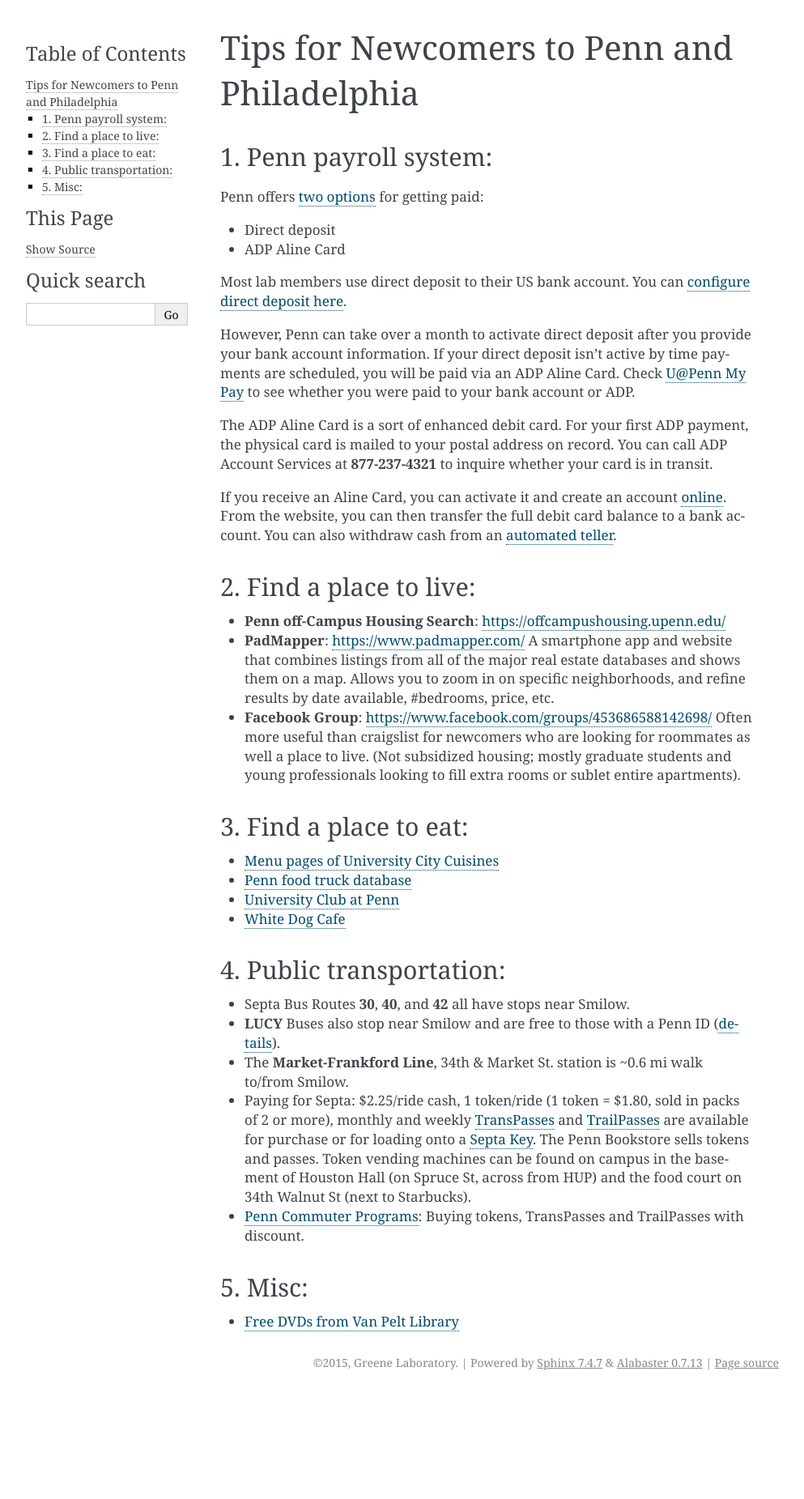
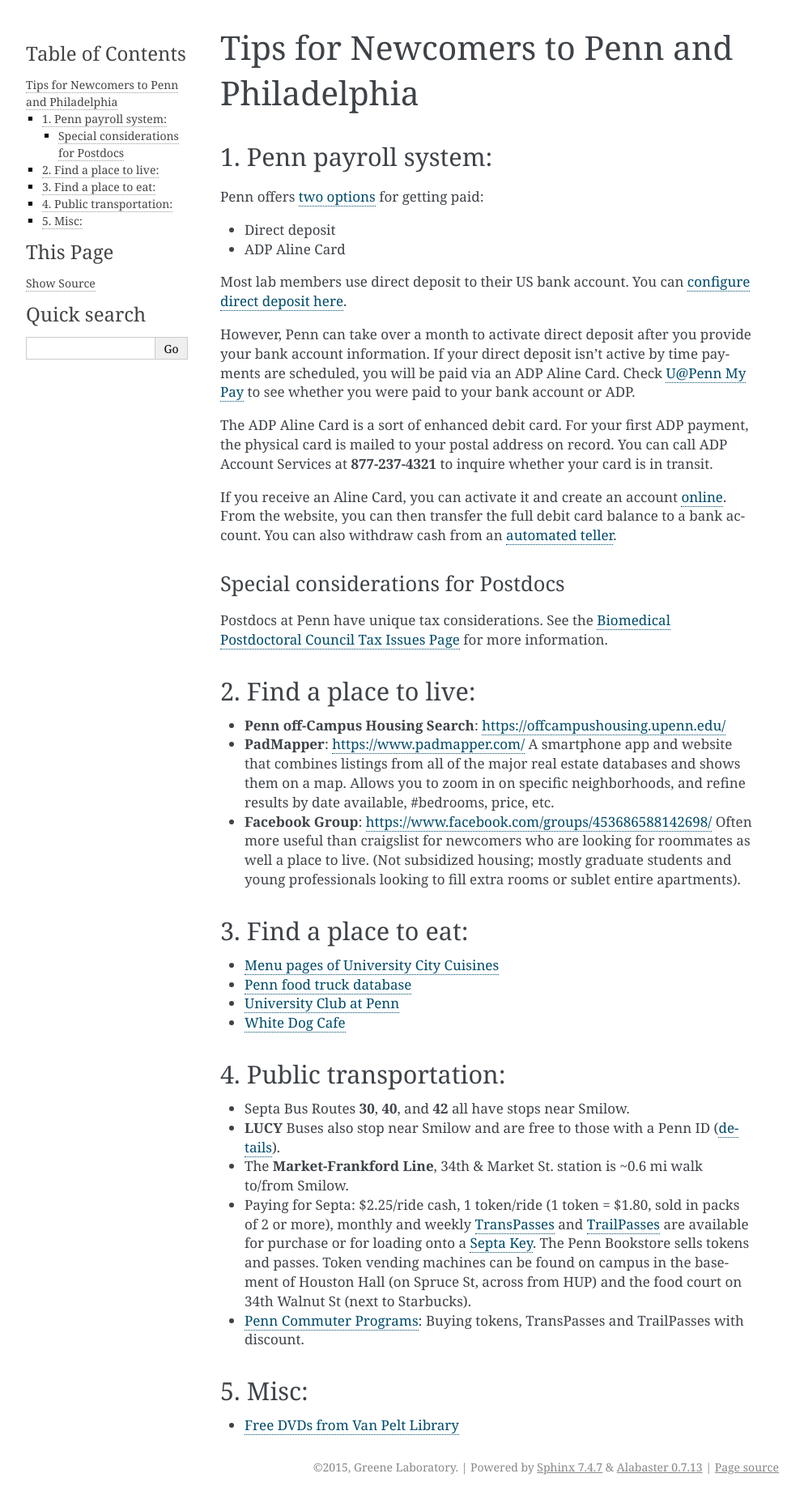
Before and after one commit to greenelab/onboarding, a Sphinx documentation site: the page built from source/newcomers_info.rst, in a window 1280 px wide. Shown: the whole page at 81% size, without its empty margins (148-1141 px from the left). Built offline with Sphinx 7.4.7, drawn with Linux system fonts in a browser that asks for light colours; before the commit the page ends 1722 px from its top, so only the background shows below that.

Commit message:
postdoc tax considerations added to newcomers_info.rst

```diff
--- a/source/newcomers_info.rst
+++ b/source/newcomers_info.rst
@@ -34,6 +34,11 @@
 .. _online: https://www.visaprepaidprocessing.com/ADP/PayRoll/Home/Index
 .. _automated teller: https://www.visaprepaidprocessing.com/ADP/PayRoll/Program/ATMLocator?m=1
 
+Special considerations for Postdocs
+~~~~~~~~~~~~~~~~~~~~~~~~~~~~~~~~~~~~
+
+Postdocs at Penn have unique tax considerations. See the `Biomedical Postdoctoral Council Tax Issues Page
+<http://www.med.upenn.edu/bpc/TaxIssues.shtml>`_ for more information.
 
 2. Find a place to live:
 ------------------------
```
